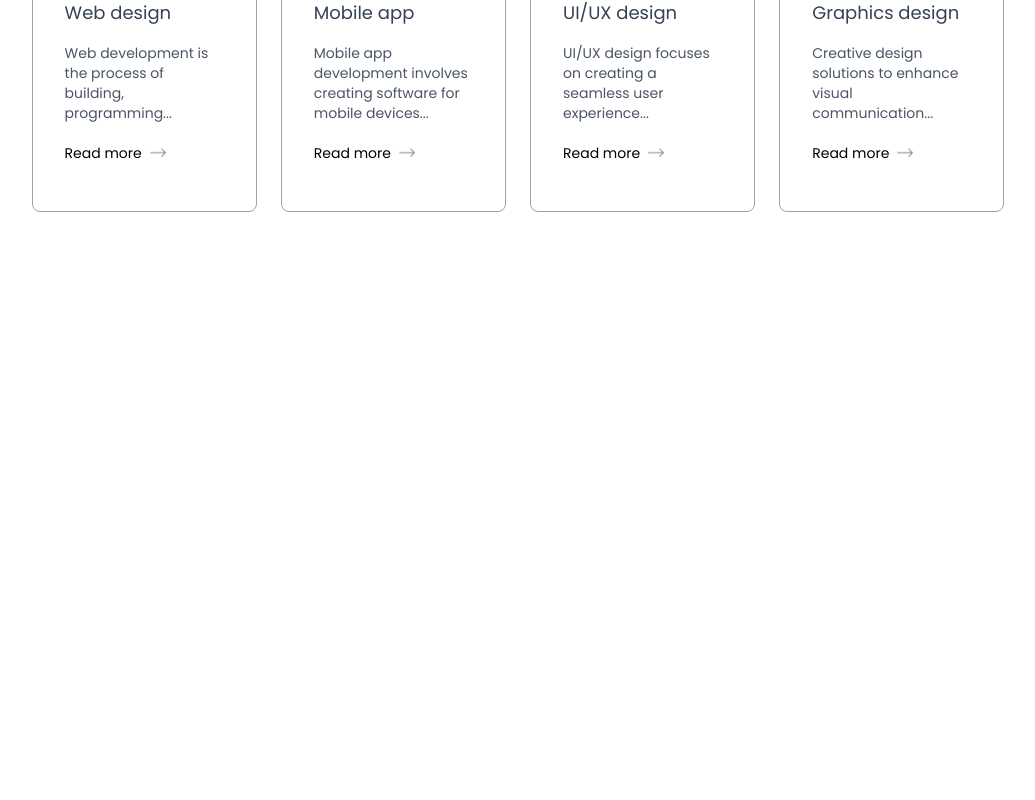
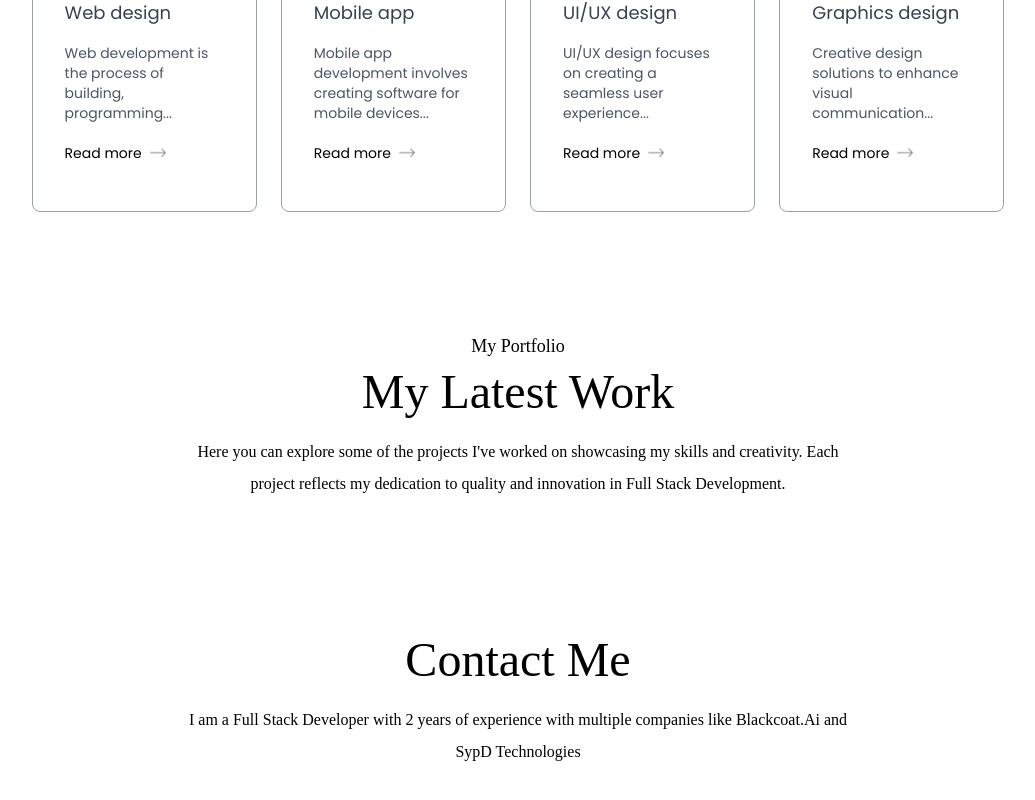
Before and after one commit to nikhilraj021/portfolio, a Next.js app: page / in a window 1280 px wide. Shown: the part 2023-2823 px from the top of the page, without its empty margins (122-1157 px from the left). Before the commit the page ends 2315 px from the top, so only its background shows below. Built offline with nearby package versions, Linux system fonts and the light colour scheme.

Commit message:
Update Contact and Work components: correct IDs, update headings, and refine content for clarity

```diff
--- a/src/app/components/Contact.tsx
+++ b/src/app/components/Contact.tsx
@@ -2,9 +2,9 @@ import React from "react";
 
 const Contact = () => {
   return (
-    <div id="services" className="w-full px-[12%] py-10 scroll-mt-20">
-      <h4 className="text-center mb-2 text-lg font-ovo">What I Offer</h4>
-      <h2 className="text-center text-5xl font-ovo">My Services</h2>
+    <div id="contact" className="w-full px-[12%] py-10 scroll-mt-20">
+      <h4 className="text-center mb-2 text-lg font-ovo"></h4>
+      <h2 className="text-center text-5xl font-ovo">Contact Me</h2>
 
       <p className="text-center max-w-2xl mx-auto mt-5 mb-12 font-ovo">
         I am a Full Stack Developer with 2 years of experience with multiple
--- a/src/app/components/Work.tsx
+++ b/src/app/components/Work.tsx
@@ -2,13 +2,14 @@ import React from "react";
 
 const Work = () => {
   return (
-    <div id="services" className="w-full px-[12%] py-10 scroll-mt-20">
-      <h4 className="text-center mb-2 text-lg font-ovo">What I Offer</h4>
-      <h2 className="text-center text-5xl font-ovo">My Services</h2>
+    <div id="work" className="w-full px-[12%] py-10 scroll-mt-20">
+      <h4 className="text-center mb-2 text-lg font-ovo">My Portfolio</h4>
+      <h2 className="text-center text-5xl font-ovo">My Latest Work</h2>
 
       <p className="text-center max-w-2xl mx-auto mt-5 mb-12 font-ovo">
-        I am a Full Stack Developer with 2 years of experience with multiple
-        companies like Blackcoat.Ai and SypD Technologies
+        Here you can explore some of the projects I've worked on showcasing my
+        skills and creativity. Each project reflects my dedication to quality
+        and innovation in Full Stack Development.
       </p>
     </div>
   );
--- a/src/app/page.tsx
+++ b/src/app/page.tsx
@@ -4,6 +4,8 @@ import Navbar from "./components/Navbar";
 import Header from "./components/Header";
 import AboutUs from "./components/AboutUs";
 import Services from "./components/Services";
+import Work from "./components/Work";
+import Contact from "./components/Contact";
 
 export default function Home() {
   return (
@@ -12,6 +14,8 @@ export default function Home() {
       <Header />
       <AboutUs />
       <Services />
+      <Work />
+      <Contact />
     </>
   );
 }
```
